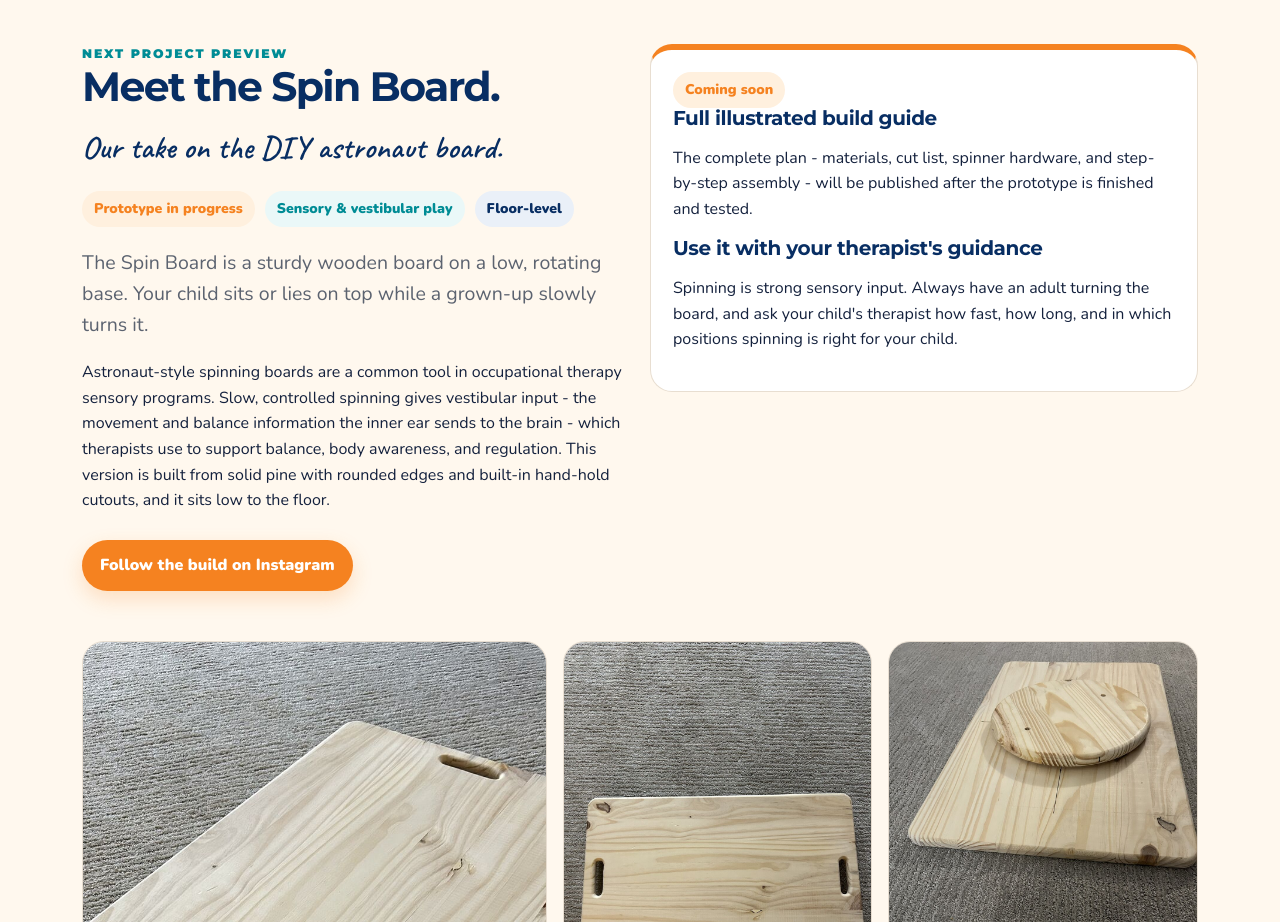
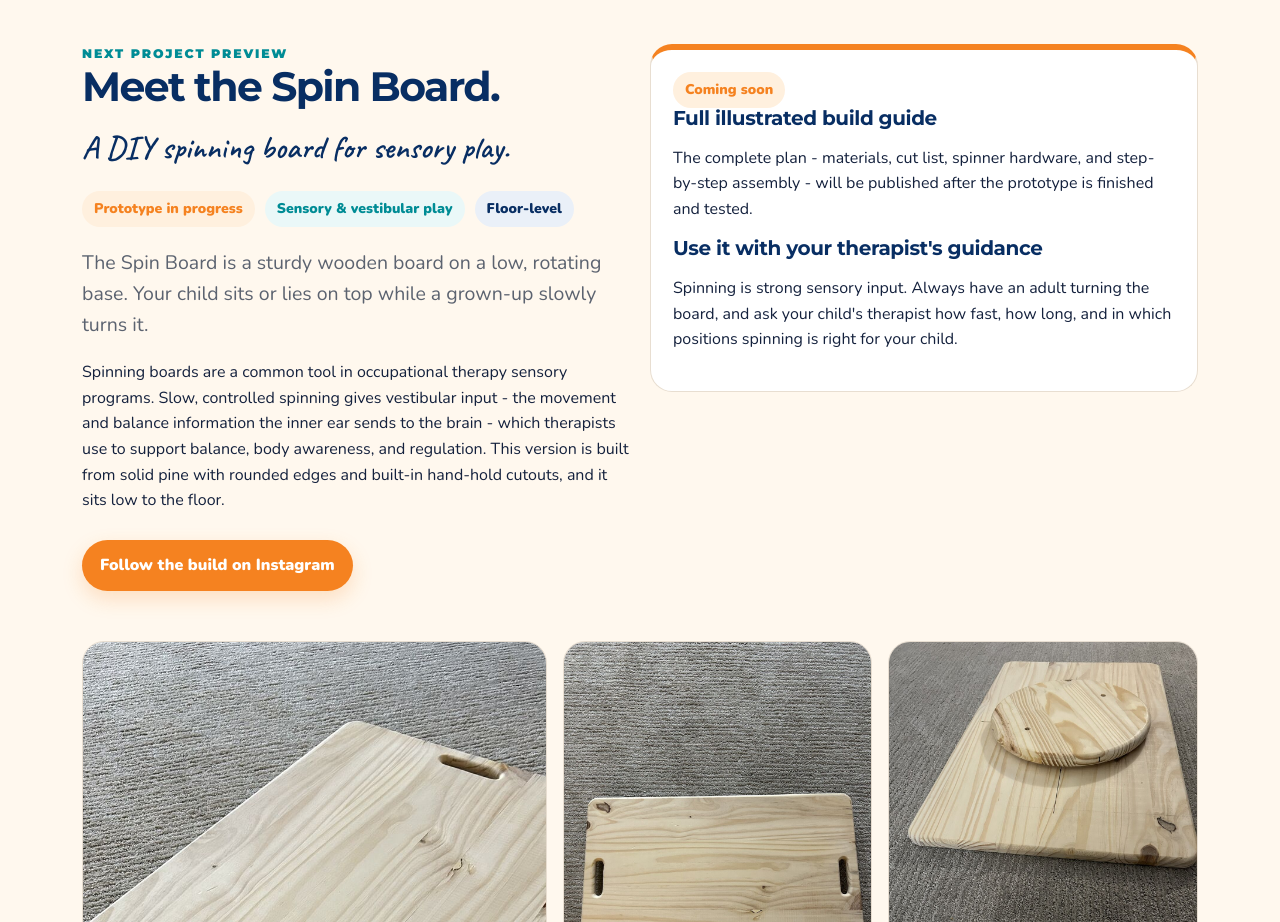
Before and after one commit to stereopirate/Built-For-Them, a plain HTML site: page index.html in a window 1280 px wide. Shown: the part 1800-2722 px from the top of the page. Drawn offline with nearby package versions, Linux system fonts and the light colour scheme; a script that the page names is missing.

Commit message:
Drop commercial product name from Spin Board preview
Co-Authored-By: Claude Opus 5.5 <noreply@anthropic.com>
Claude-Session: https://claude.ai/code/session_01D7ZKTWH3QPNsyDSQTkiRLE

```diff
--- a/index.html
+++ b/index.html
@@ -51,10 +51,10 @@
       <div>
         <div class="eyebrow">Next project preview</div>
         <h2>Meet the Spin Board.</h2>
-        <p class="script">Our take on the DIY astronaut board.</p>
+        <p class="script">A DIY spinning board for sensory play.</p>
         <div class="badges"><span class="badge orange">Prototype in progress</span><span class="badge">Sensory &amp; vestibular play</span><span class="badge navy">Floor-level</span></div>
         <p class="lede">The Spin Board is a sturdy wooden board on a low, rotating base. Your child sits or lies on top while a grown-up slowly turns it.</p>
-        <p>Astronaut-style spinning boards are a common tool in occupational therapy sensory programs. Slow, controlled spinning gives vestibular input - the movement and balance information the inner ear sends to the brain - which therapists use to support balance, body awareness, and regulation. This version is built from solid pine with rounded edges and built-in hand-hold cutouts, and it sits low to the floor.</p>
+        <p>Spinning boards are a common tool in occupational therapy sensory programs. Slow, controlled spinning gives vestibular input - the movement and balance information the inner ear sends to the brain - which therapists use to support balance, body awareness, and regulation. This version is built from solid pine with rounded edges and built-in hand-hold cutouts, and it sits low to the floor.</p>
         <div class="hero-actions"><a class="button" href="https://www.instagram.com/builtforthemdiy/" target="_blank" rel="noopener">Follow the build on Instagram</a></div>
       </div>
       <div class="card warn">
```
Also changed, not shown: 1 other file.
